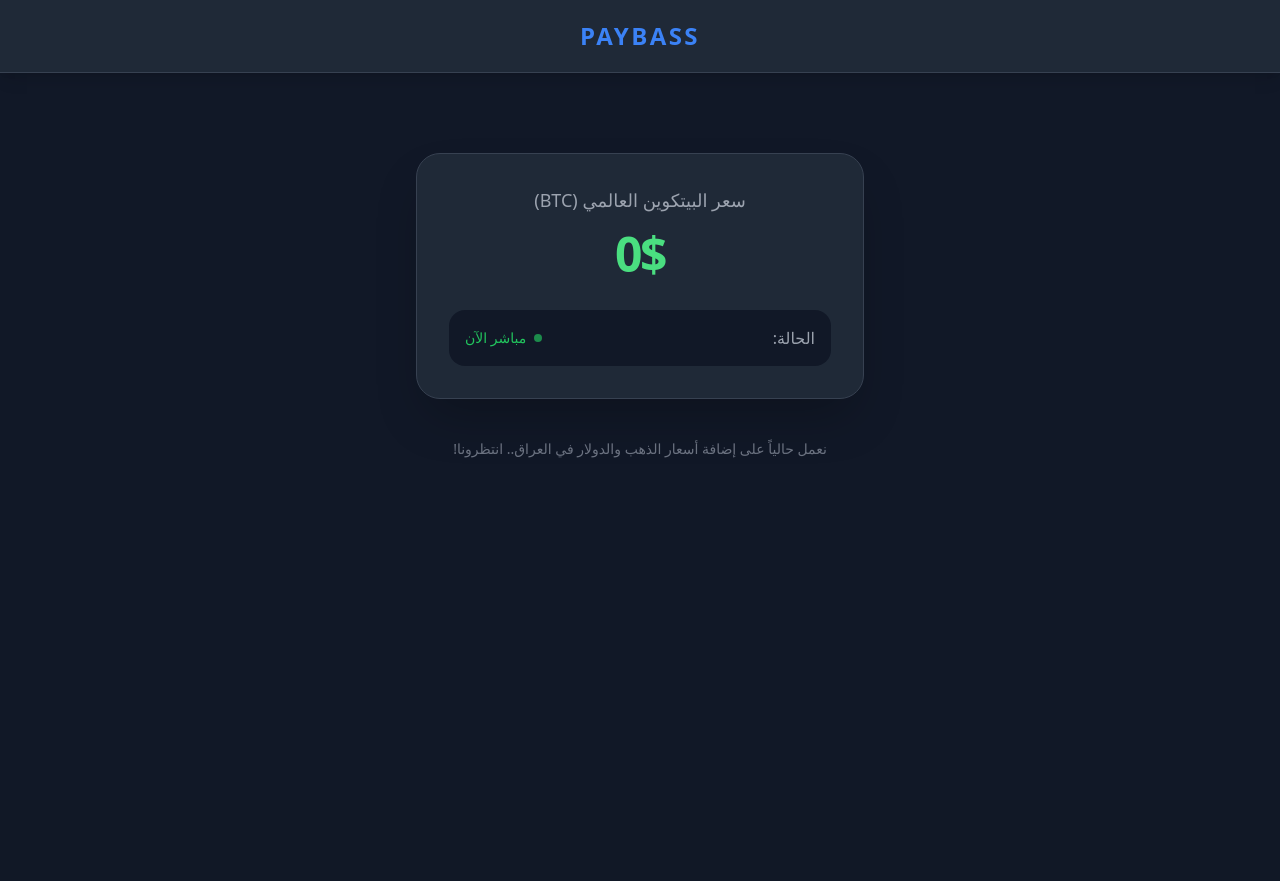
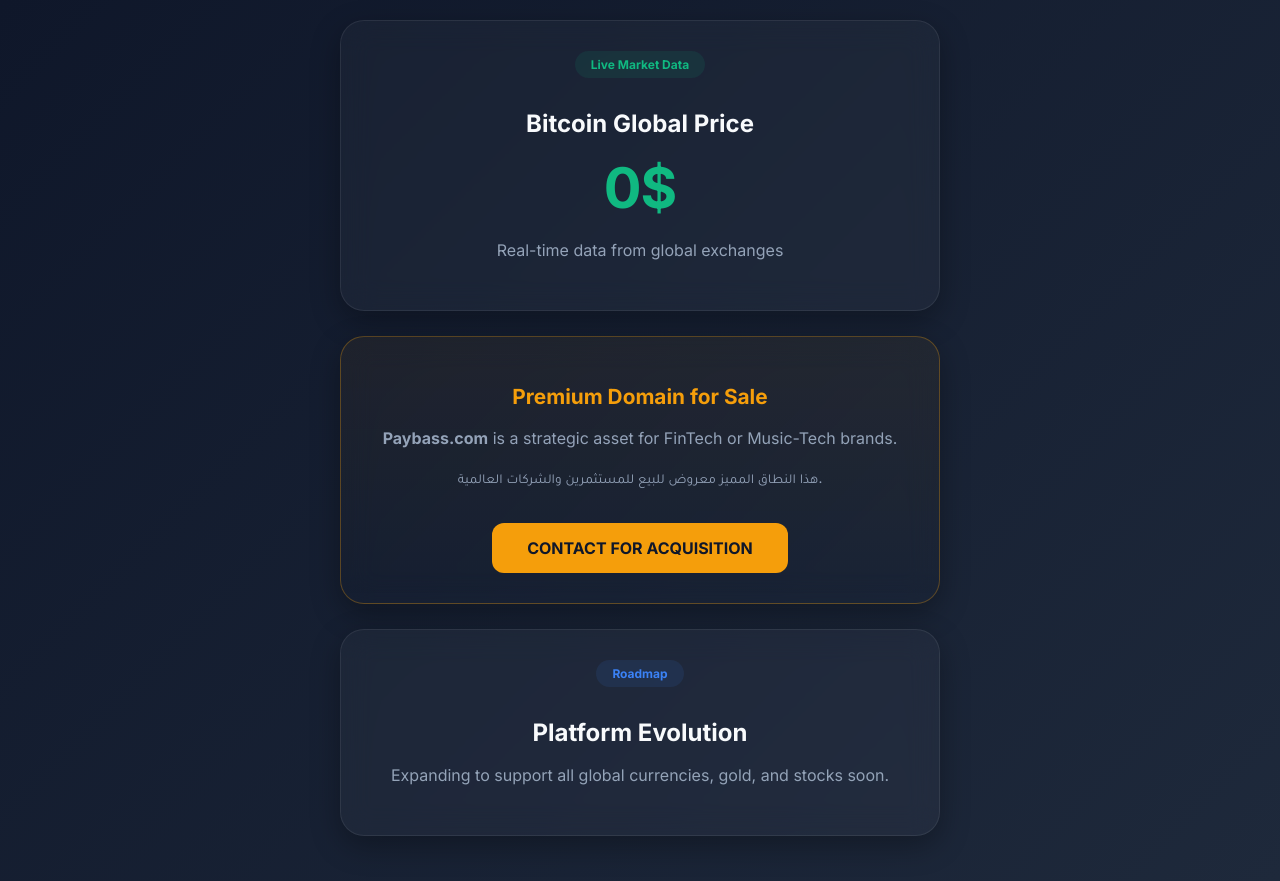
Before and after one commit to RaniaAkramm/CieloLounge, a Flask app: page / in a window 1280 px wide. Before the commit the page ends 458 px from the top, so only its background shows below. Run offline with Flask 3, Linux system fonts and the light colour scheme; data that the repository does not hold is empty; some libraries are stand-ins or nearby versions.

Commit message:
Update index.html

```diff
--- a/templates/index.html
+++ b/templates/index.html
@@ -1,39 +1,95 @@
 <!DOCTYPE html>
-<html dir="rtl" lang="ar">
+<html lang="en">
 <head>
-    <title>Paybass - أسعار الصرف والعملات</title>
     <meta charset="UTF-8">
     <meta name="viewport" content="width=device-width, initial-scale=1.0">
-    <script src="https://cdn.tailwindcss.com"></script>
+    <title>Paybass | Global Financial Dashboard</title>
+    <link href="https://fonts.googleapis.com/css2?family=Inter:wght@400;700&family=Tajawal:wght@400;700&display=swap" rel="stylesheet">
+    <style>
+        body {
+            background: linear-gradient(135deg, #0f172a 0%, #1e293b 100%);
+            color: white;
+            font-family: 'Inter', 'Tajawal', sans-serif;
+            margin: 0;
+            display: flex;
+            flex-direction: column;
+            align-items: center;
+            min-height: 100vh;
+            padding: 20px;
+        }
+        .container { width: 100%; max-width: 600px; text-align: center; }
+        .card {
+            background: rgba(255, 255, 255, 0.03);
+            backdrop-filter: blur(15px);
+            border-radius: 24px;
+            padding: 30px;
+            margin-bottom: 25px;
+            border: 1px solid rgba(255, 255, 255, 0.08);
+            box-shadow: 0 10px 30px rgba(0,0,0,0.3);
+        }
+        .price-text {
+            font-size: 3.5rem;
+            color: #10b981;
+            margin: 15px 0;
+            font-weight: 800;
+            letter-spacing: -1px;
+        }
+        .sale-card {
+            border: 1px solid rgba(245, 158, 11, 0.3);
+            background: linear-gradient(180deg, rgba(245, 158, 11, 0.05) 0%, rgba(0,0,0,0) 100%);
+        }
+        .btn-contact {
+            background: #f59e0b;
+            color: #0f172a;
+            padding: 15px 35px;
+            border-radius: 12px;
+            text-decoration: none;
+            font-weight: 700;
+            display: inline-block;
+            margin-top: 20px;
+            transition: all 0.3s ease;
+            text-transform: uppercase;
+        }
+        .status-badge {
+            background: rgba(16, 185, 129, 0.1);
+            color: #10b981;
+            padding: 6px 16px;
+            border-radius: 100px;
+            font-size: 0.75rem;
+            font-weight: 700;
+            display: inline-block;
+            margin-bottom: 15px;
+        }
+        h1 { font-size: 1.5rem; color: #f8fafc; }
+        h2 { font-size: 1.3rem; color: #f59e0b; }
+        p { color: #94a3b8; line-height: 1.6; }
+    </style>
 </head>
-<body class="bg-gray-900 text-white font-sans">
+<body>
 
-    <nav class="p-5 bg-gray-800 border-b border-gray-700 shadow-lg text-center">
-        <h1 class="text-2xl font-bold tracking-widest text-blue-500">PAYBASS</h1>
-    </nav>
-
-    <main class="flex flex-col items-center justify-center mt-20 px-4">
-
-        <div class="bg-gray-800 p-8 rounded-3xl shadow-2xl border border-gray-700 w-full max-w-md text-center">
-            <h2 class="text-gray-400 text-lg mb-2">سعر البيتكوين العالمي (BTC)</h2>
-
-            <div class="text-5xl font-black text-green-400 my-4 tracking-tighter">
-                {{ btc }}
-            </div>
-
-            <div class="flex justify-between items-center mt-8 p-4 bg-gray-900 rounded-2xl">
-                <span class="text-gray-400">الحالة:</span>
-                <span class="flex items-center text-green-500 text-sm">
-                    <span class="w-2 h-2 bg-green-500 rounded-full ml-2 animate-pulse"></span>
-                    مباشر الآن
-                </span>
-            </div>
+    <div class="container">
+        <div class="card">
+            <div class="status-badge">Live Market Data</div>
+            <h1>Bitcoin Global Price</h1>
+            <div class="price-text">{{ btc }}</div>
+            <p>Real-time data from global exchanges</p>
         </div>
 
-        <p class="mt-10 text-gray-500 text-sm">
-            نعمل حالياً على إضافة أسعار الذهب والدولار في العراق.. انتظرونا!
-        </p>
-    </main>
+        <div class="card sale-card">
+            <h2>Premium Domain for Sale</h2>
+            <p><strong>Paybass.com</strong> is a strategic asset for FinTech or Music-Tech brands.</p>
+            <p style="font-size: 0.85rem;">هذا النطاق المميز معروض للبيع للمستثمرين والشركات العالمية.</p>
+            <a href="mailto:ssess535@gmail.com?subject=Inquiry: Paybass.com Acquisition" class="btn-contact">
+                Contact for Acquisition
+            </a>
+        </div>
+
+        <div class="card">
+            <div class="status-badge" style="background: rgba(59, 130, 246, 0.1); color: #3b82f6;">Roadmap</div>
+            <h1>Platform Evolution</h1>
+            <p>Expanding to support all global currencies, gold, and stocks soon.</p>
+        </div>
+    </div>
 
 </body>
 </html>
```
